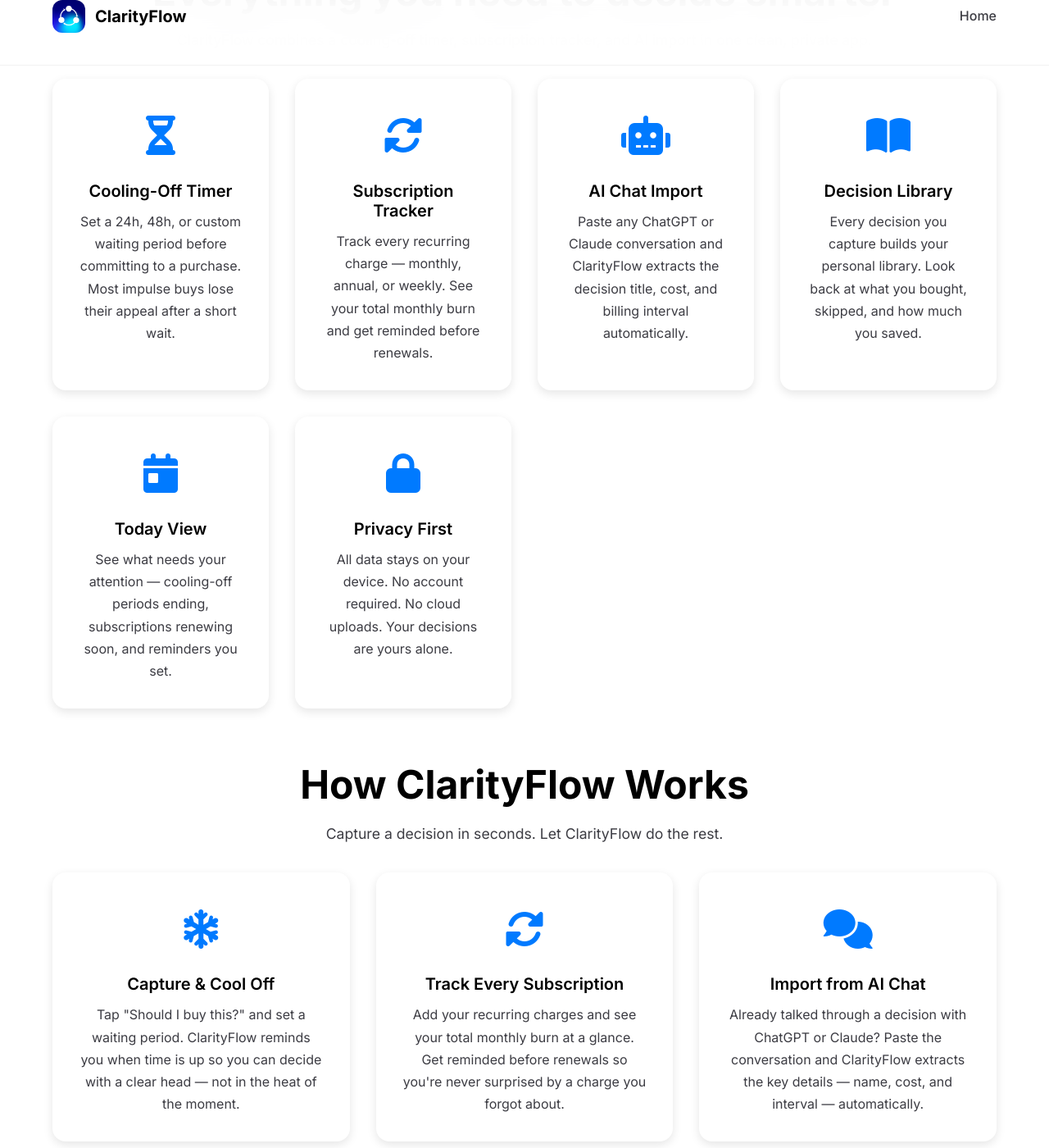
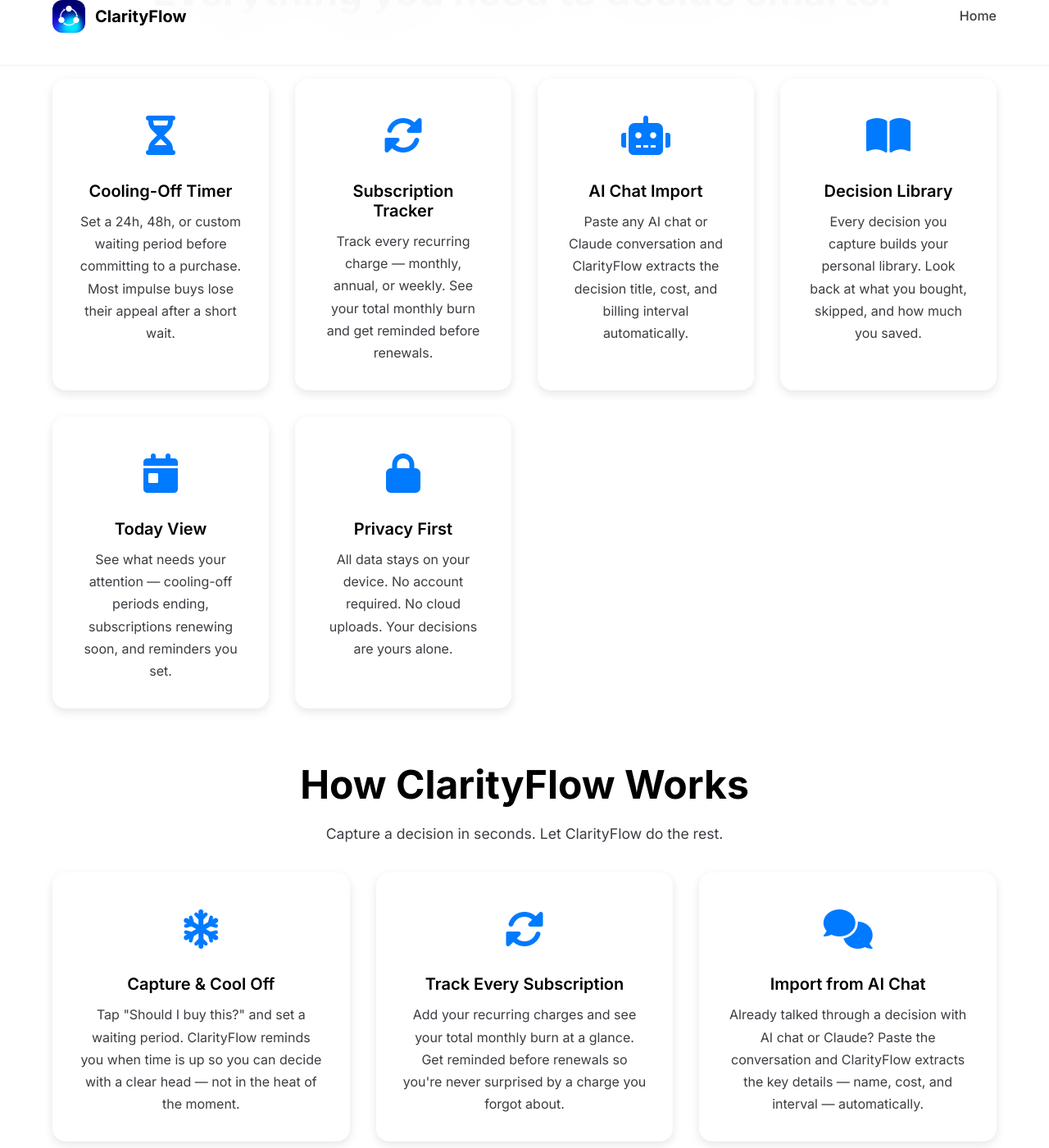
Before and after one commit to gautam-u/clarityflow-website, a Jekyll site: the page built from index.md, in a window 1280 px wide and 1400 px high, scrolled down 927 px. Shown: the whole window at 82% size. Built offline with Jekyll 4.4.1, drawn with Linux system fonts in a browser that asks for light colours.

Commit message:
Replace ChatGPT references with AI chat
Co-Authored-By: Claude Sonnet 4.6 <noreply@anthropic.com>

```diff
--- a/_config.yml
+++ b/_config.yml
@@ -32,7 +32,7 @@ features:
     description: Track every recurring charge — monthly, annual, or weekly. See your total monthly burn and get reminded before renewals.
     fontawesome_icon_name: sync-alt
   - title: AI Chat Import
-    description: Paste any ChatGPT or Claude conversation and ClarityFlow extracts the decision title, cost, and billing interval automatically.
+    description: Paste any AI chat or Claude conversation and ClarityFlow extracts the decision title, cost, and billing interval automatically.
     fontawesome_icon_name: robot
   - title: Decision Library
     description: Every decision you capture builds your personal library. Look back at what you bought, skipped, and how much you saved.
--- a/index.md
+++ b/index.md
@@ -61,7 +61,7 @@ title: ClarityFlow - Decision Tracker & Subscription Manager for iOS
         <i class="fas fa-comments"></i>
       </div>
       <h3>Import from AI Chat</h3>
-      <p>Already talked through a decision with ChatGPT or Claude? Paste the conversation and ClarityFlow extracts the key details — name, cost, and interval — automatically.</p>
+      <p>Already talked through a decision with AI chat or Claude? Paste the conversation and ClarityFlow extracts the key details — name, cost, and interval — automatically.</p>
     </div>
     <div class="card feature-card animate-fade-in-up">
       <div class="feature-icon">
```
